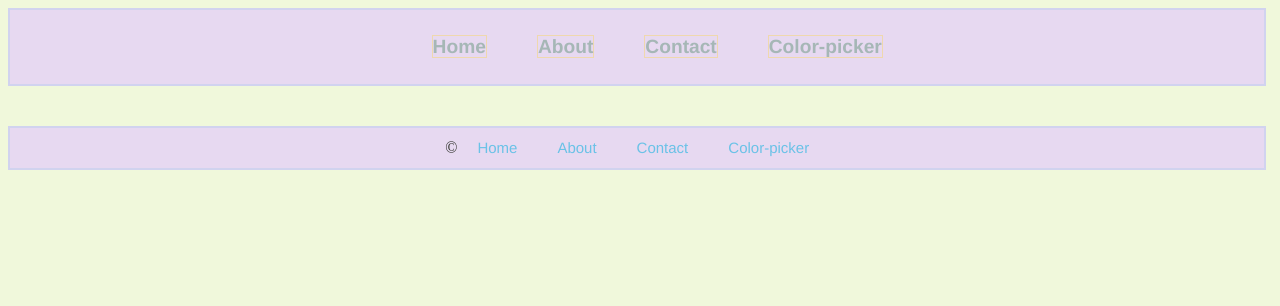
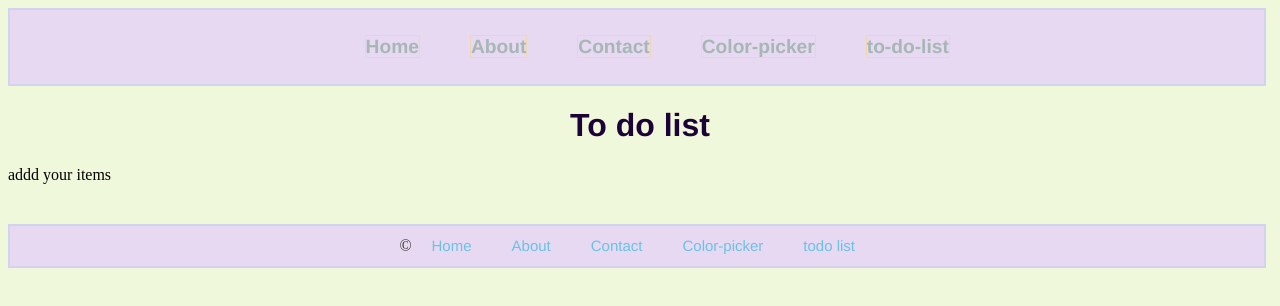
Before and after one commit to leahase/react, a React (Vite) app: page /todo in a window 1280 px wide. Shown: the top 306 px of the page. Built offline with nearby package versions, Linux system fonts and the light colour scheme.

Commit message:
new page, import, dom ect

```diff
--- a/src/App.jsx
+++ b/src/App.jsx
@@ -11,6 +11,7 @@ import Footer from "./footer.jsx";
 import Contact from "./pages/Contact.jsx";
 import Counter from "./pages/price";
 import Color from "./pages/Color.jsx";
+import Todo from "./pages/Todo.jsx";
 
 function App() {
   return (
@@ -22,6 +23,7 @@ function App() {
       <Route path="/about" element={<About/>}/>
       <Route path="/contact" element={<Contact/>}/>
       <Route path="/color" element={<Color/>}/>
+      <Route path="/todo" element={<Todo/>}/>
     </Routes>
     <Footer></Footer>
     </BrowserRouter>
--- a/src/Navbar.jsx
+++ b/src/Navbar.jsx
@@ -8,6 +8,7 @@ function Navbar(){
                 <li><Link to="/about" className="nav-link">About</Link></li>
                 <li><Link to="/contact" className="nav-link">Contact</Link></li>
                 <li><Link to="/color" className="nav-link">Color-picker</Link></li>
+                <li><Link to="/todo" className="nav-link">to-do-list</Link></li>
             </ul>
         </nav>
     </div>
--- a/src/footer.jsx
+++ b/src/footer.jsx
@@ -9,6 +9,7 @@ function Footer(){
             <Link to="/about" className="footer-link">About</Link>
             <Link to="/contact" className="footer-link">Contact</Link>
             <Link to="/color" className="footer-link">Color-picker</Link>
+            <Link to="/todo" className="footer-link">todo list</Link>
             </p>
         </footer>
     </div>
--- /dev/null
+++ b/src/pages/Todo.jsx
@@ -0,0 +1,7 @@
+function Todo() {
+
+    return <div> <h1>To do list</h1>
+    <p>addd your items</p>
+    </div>
+}
+export default Todo;
```
